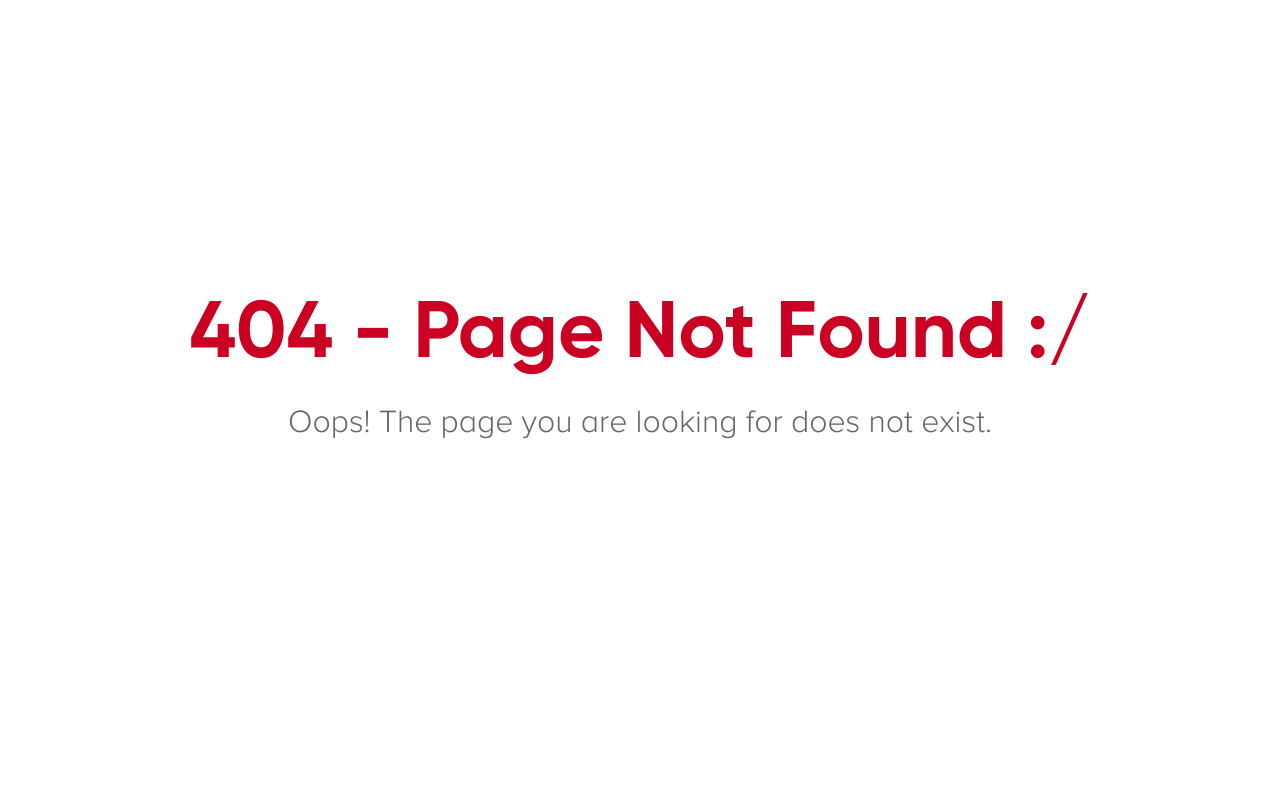
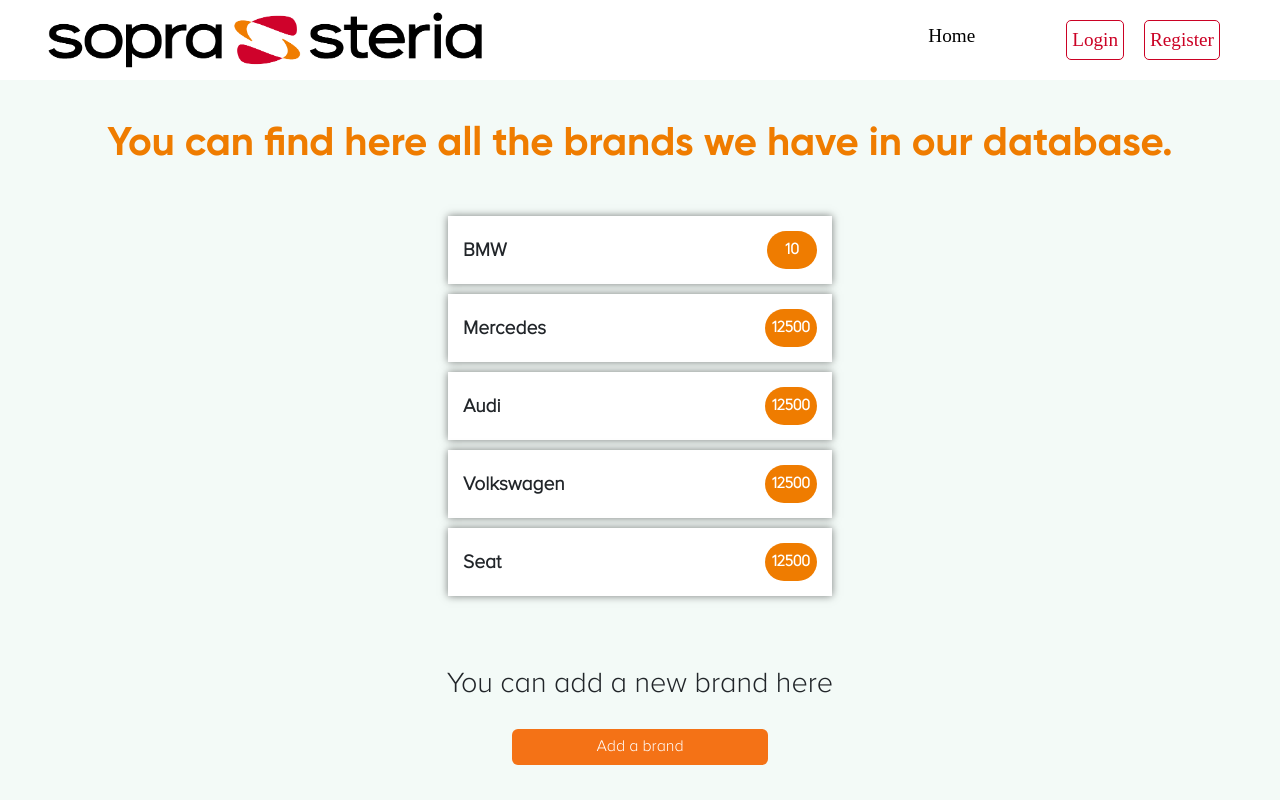
Before and after one commit to bahmed99/carbon-footprint-reduction, a React (Create React App) app in the folder src/client/: page /brands in a window 1280 px wide. Before the commit this address had no page. Built offline with nearby package versions, Linux system fonts and the light colour scheme.

Commit message:
"working on brands page"

```diff
--- a/src/client/src/MainRouter.jsx
+++ b/src/client/src/MainRouter.jsx
@@ -7,6 +7,7 @@
 import AddingCarsPage from "./pages/AddingCarsPage";
 import RegisterPage from "./pages/RegisterPage";
 import LoginPage from "./pages/LoginPage";
+import BrandsPage from "./pages/BrandsPage";
 export default function MainRouter() {
   return (
     <div>
@@ -14,6 +15,7 @@
 
         <Route path={"/vehicles"} element={<FilterPage />} />
         <Route path={"/addCars"} element={<AddingCarsPage/>} />
+        <Route path={"/brands"} element={<BrandsPage/>} />
         <Route path={"/"} element={<Home />} />
         <Route path={"/register"} element={<RegisterPage />} />
         <Route path={"/login"} element={<LoginPage />} />
--- a/src/client/src/assets/css/AddingCarsForm.css
+++ b/src/client/src/assets/css/AddingCarsForm.css
@@ -41,15 +41,6 @@
     align-items: flex-start;
     justify-content: center;
     gap: 10px ;
-}
-.cars-form-button{
-    font-family: var(--secondary) !important;
-    font-size: 1.1rem !important;
-    background-color: #f47216    !important;
-    color: var(--blue-marine) !important;
-    padding: 10px;
-    border-radius: 15px;
-    border:none !important;
 }
 .cars-form-submit-button{
     font-family: var(--primary) !important;
--- /dev/null
+++ b/src/client/src/assets/css/brandsPage.css
@@ -0,0 +1,112 @@
+.brands-page-container{
+    background-color: #f3faf7;
+    display: flex;
+    flex-direction: column;
+    align-items: center;
+    padding-top: 120px;
+    gap: 20px;
+    min-height: 100vh;
+}
+
+.brands-page-title{
+    font-family: var(--primary) ;
+    font-size: 2.5rem;
+    color: #EF7C00;
+    text-align: center;
+}
+
+.brands-page-list{
+    display: flex;
+    flex-direction: column;
+    align-items: center;
+    justify-content: center;
+    gap: 10px;
+    flex-wrap: wrap;
+    margin-top: 20px;
+    width: 100%;
+}
+
+.brands-page-item{
+    background-color: white;
+    display: flex;
+    flex-direction: row;
+   justify-content: space-between;
+   padding: 15px;
+    align-items: center;
+   width: 30%;
+   box-shadow: 0px 0px 8px 0px rgba(0,0,0,0.5);
+}
+.brands-page-item-name{
+    font-family: var(--secondary);
+    font-size: 1.2rem;
+    font-weight: bolder;
+}
+.brands-page-item-count{
+    font-family: var(--secondary);
+    font-size: 1rem;
+    font-weight: bolder;
+    color: white;
+    background-color: #EF7C00;
+    padding: 7px;
+    border-radius: 50px;
+    min-width: 50px;
+    width: fit-content;
+    text-align: center;
+}
+.brands-page-item:hover {
+    background-color: #EF7C00;
+    color: white;
+    transform: scale(1.1);
+    transition: all 0.3s ease;
+}
+
+.brands-page-item:hover .brands-page-item-count {
+    background-color: white;
+    color: #EF7C00;
+}
+.brands-page-subtitle{
+    font-family: var(--secondary) ;
+    margin-top: 50px;
+    font-size: 1.8rem;
+    text-align: center;
+}
+.adding-brand-container{
+    display: flex;
+    flex-direction: column;
+    align-items: center;
+    justify-content: center;
+    gap: 20px;
+    width: 100%;
+}
+.adding-brand-form{
+   width: 50%;
+   display: flex;
+   flex-direction: row ;
+   justify-content: center ;
+   align-items: start !important;
+  gap: 10px;
+}
+.adding-brand-button{
+    font-family: var(--secondary) !important;
+    font-size: 1rem !important;
+    background-color: #f47216    !important;
+    border-radius: 15px;
+    border:none !important;
+    width: 20%
+}
+@media (max-width: 1000px) {
+    .adding-brand-form{
+        width: 100%;
+        flex-direction: column;
+        align-items: center;
+    }
+    .adding-brand-button{
+        width: 100%;
+    }
+    .brands-page-item{
+        width: 80%;
+    }
+    .brands-page-list{
+        width: 100%;
+    }
+}
--- a/src/client/src/assets/css/import.css
+++ b/src/client/src/assets/css/import.css
@@ -11,3 +11,4 @@
 @import "registrationForm.css";
 @import "registerPage.css";
 @import "brandsTab.css";
+@import "brandsPage.css";
--- a/src/client/src/components/AddingCarsForm.jsx
+++ b/src/client/src/components/AddingCarsForm.jsx
@@ -91,7 +91,7 @@
 
     //
     const [brand, setBrand] = useState('');
-    const [newBrandName, setNewBrandName] = useState('');
+    // const [newBrandName, setNewBrandName] = useState('');
     const [model, setModel] = useState('');
     const [newModelName, setNewModelName] = useState('');
     const [price , setPrice] = useState('')
@@ -99,7 +99,7 @@
     const [year, setYear] = useState('');
     const [color, setColor] = useState('');
     const [loading, setLoading] = useState(false);
-    const [showBrandInput, setShowBrandInput] = useState(false);
+    // const [showBrandInput, setShowBrandInput] = useState(false);
     const [showModelInput, setShowModelInput] = useState(false);
     const [selectedOptions, setSelectedOptions] = useState([]);
     const [error, setError] = useState('');
@@ -144,11 +144,11 @@
         });
     }, []);
 
-    const newBrand = () => {
-        setBrand('');
-        setShowBrandInput(!showBrandInput);
-        setShowModelInput(true);
-    };
+    // const newBrand = () => {
+    //     setBrand('');
+    //     setShowBrandInput(!showBrandInput);
+    //     setShowModelInput(true);
+    // };
 
     const newModel = () => {
         setModel('');
@@ -276,12 +276,9 @@
                             value={brand}
                         >
                             <option value=''>
-                                {showBrandInput
-                                    ? 'Please enter the new brand of the car'
-                                    : 'Please choose the brand of the car'}
+                                    Please choose the brand of the car
                             </option>
-                            {!showBrandInput &&
-                                brands.map((brand) => (
+                            {brands.map((brand) => (
                                     <option key={brand.id} value={brand.id}>
                                         {brand.name}
                                     </option>
@@ -294,7 +291,7 @@
                         </Button>
                     </Col> */}
                 </Row>
-                <Collapse in={showBrandInput}>
+                {/* <Collapse in={showBrandInput}>
                     <Row className='cars-form-row'>
                         <Col className='cars-form-col' xs={9}>
                             <Form.Group
@@ -316,7 +313,7 @@
                         </Col>
 
                     </Row>
-                </Collapse>
+                </Collapse> */}
                 <Row className='cars-form-row'>
                     <Col className='cars-form-col' xs={9}>
                         <Form.Select className='cars-form-select' onChange={handleModelChange} value={model}>
@@ -339,7 +336,7 @@
                         </Button>
                     </Col> */}
                 </Row>
-                <Collapse in={showModelInput}>
+                {/* <Collapse in={showModelInput}>
                     <Row className='cars-form-row'>
                         <Col className='cars-form-col' xs={9}>
                             <Form.Group
@@ -360,7 +357,7 @@
                             </Button>
                         </Col>
                     </Row>
-                </Collapse>
+                </Collapse> */}
                 <Row>
                     <Col className='cars-form-col'>
                         <Form.Group
--- a/src/client/src/components/Navbar.jsx
+++ b/src/client/src/components/Navbar.jsx
@@ -1,5 +1,5 @@
 import React, { useContext } from "react";
-
+import { Link } from "react-router-dom";
 import LogoImg from "../assets/images/logo2.png";
 import UserImage from "../assets/images/User_icon.png";
 import { AuthContext } from "../helpers/AuthContext";
@@ -38,6 +38,9 @@
                 <a className="nav-link" href="/addCars">
                   Add vehicle
                 </a>
+                <Link className="nav-link" to="/brands">
+                        Brands
+                </Link>
                 <div className="nav-sign-container">
                   <div className="user-container">
                     <img src={UserImage} alt="User" className="user-image" />
@@ -46,6 +49,7 @@
                       <a className="nav-link" href="/profile">
                         Username
                       </a>
+
                       <button className="logout-button" onClick={logout}>
                         Logout
                       </button>
--- /dev/null
+++ b/src/client/src/pages/BrandsPage.jsx
@@ -0,0 +1,103 @@
+import React, { useState, useEffect } from 'react'
+import LogoImg from "../assets/images/logo2.png";
+import Navbar from '../components/Navbar';
+import Button from 'react-bootstrap/Button';
+import Collapse from 'react-bootstrap/Collapse';
+import Form from 'react-bootstrap/Form';
+import Row from 'react-bootstrap/Row';
+import Col from 'react-bootstrap/Col';
+import Axios from 'axios';
+
+const brands = [
+    {
+        name: "BMW",
+        count: "10"
+    },
+    {
+        name: "Mercedes",
+        count: "12500"
+    }
+    ,
+    {
+        name: "Audi",
+        count: "12500"
+    }
+    ,
+    {
+        name: "Volkswagen",
+        count: "12500"
+    }
+    ,
+    {
+        name: "Seat",
+        count: "12500"
+    }
+
+]
+export default function BrandsPage() {
+    const [showBrandInput, setShowBrandInput] = useState(false);
+    const [newBrandName, setNewBrandName] = useState('');
+    // const Authorization = 'Bearer' + localStorage.getItem('accessToken');
+    // useEffect(() => {
+    //     //get brands
+    //     Axios.get(process.env.REACT_APP_API_URL + 'countByBrandName', {
+    //         headers: {
+    //             Authorization: Authorization
+    //         }
+    //     }).then((response) => {
+    //         console.log(response);
+    //     });
+    // }, []);
+    const newBrand = () => {
+        setShowBrandInput(!showBrandInput);
+    };
+
+    return (
+        <>
+            <Navbar />
+
+            <div className='brands-page-container'>
+                <h2 className='brands-page-title'>You can find here all the brands we have in our database.</h2>
+                <div className='brands-page-list'>
+                    {brands.map((brand, index) => {
+                        return (
+                            <div className='brands-page-item'>
+                                <div className='brands-page-item-name'>{brand.name}</div>
+                                <div className='brands-page-item-count'>{brand.count}</div>
+                            </div>
+                        )
+                    })}
+                </div>
+                <div className='adding-brand-container'>
+                <h2 className='brands-page-subtitle'>You can add a new brand here</h2>
+                <Button className='adding-brand-button' onClick={newBrand}>
+                    {showBrandInput ? 'Cancel' : 'Add a brand'}
+                </Button>
+                <Collapse in={showBrandInput}>
+                            <Form className='adding-brand-form'>
+                            <Form.Group
+                                className='mb-3 cars-form-input'
+                                controlId='brandInput'
+                            >
+
+                                <Form.Control
+                                    type='text'
+                                    placeholder='Enter the new brand'
+                                    value={newBrandName}
+                                    onChange={(e)=>{setNewBrandName(e.target.value)}}
+                                    className='cars-form-input-field'
+                                />
+                            </Form.Group>
+                            <Button className='adding-brand-button' onClick={() => { console.log(newBrandName) }}>
+                                Add Brand
+                            </Button>
+                            </Form>
+
+
+
+                </Collapse>
+                </div>
+            </div>
+        </>
+    )
+}
```
